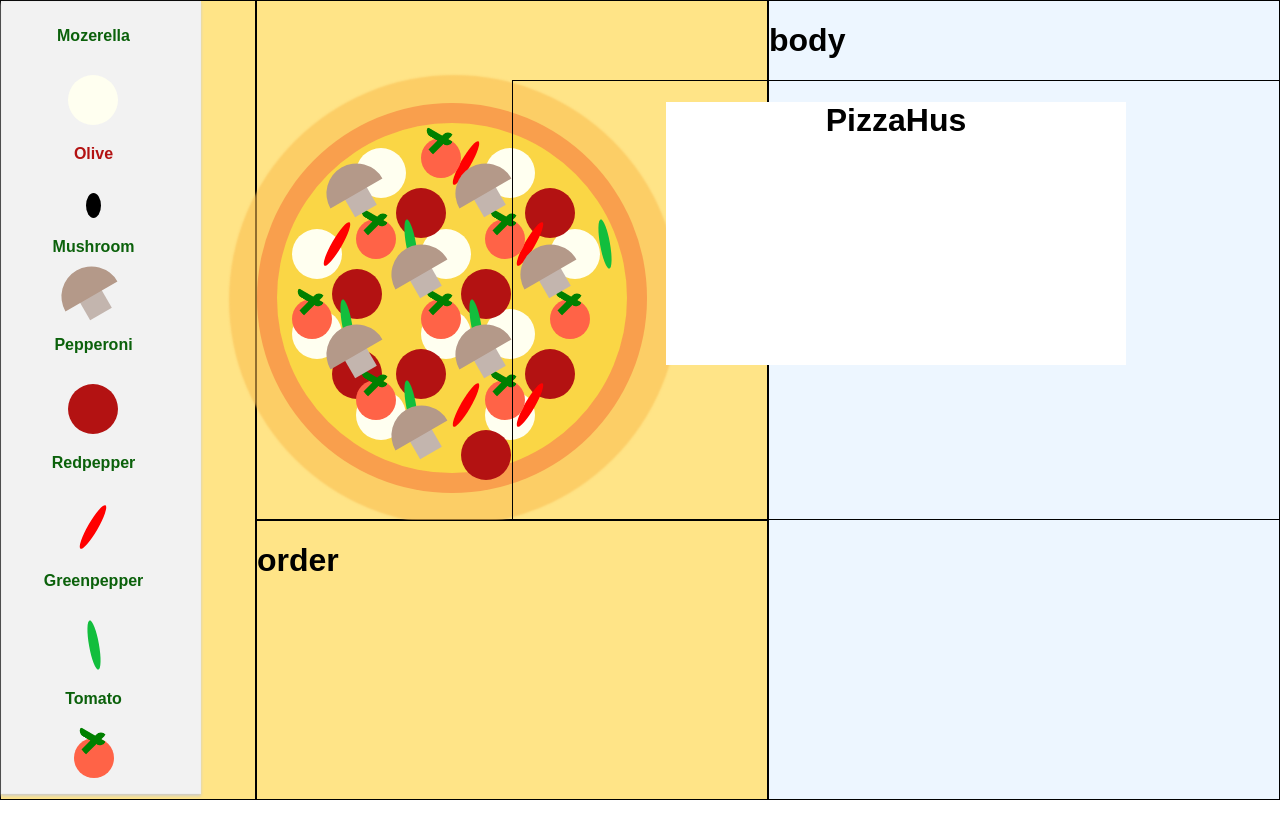
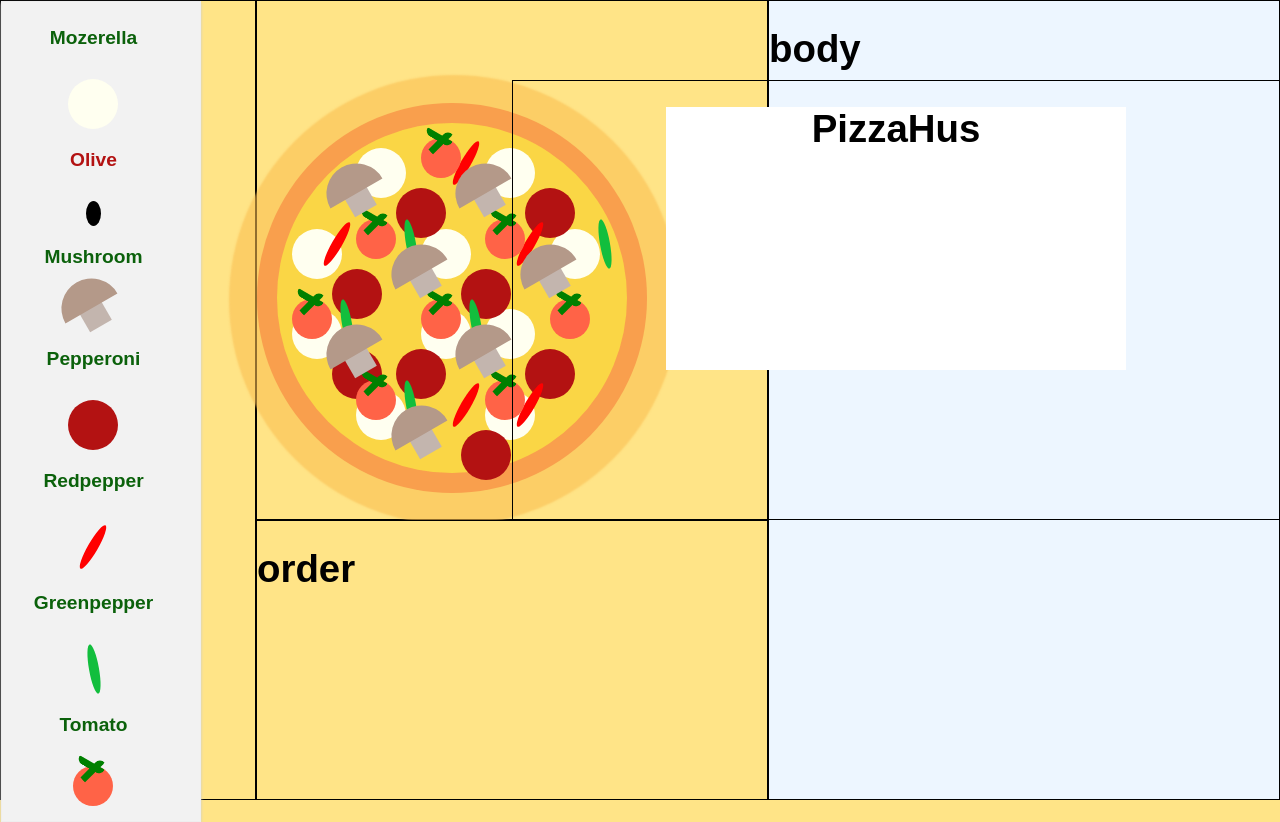
Before and after one commit to MarlenaFlueh/react-pizza-builder, a React (Create React App) app: page / in a window 1280 px wide. Before the commit the page ends 800 px from the top, so only its background shows below. Built offline with nearby package versions, Linux system fonts and the light colour scheme.

Commit message:
add font-size and bg-color global

```diff
--- a/src/index.css
+++ b/src/index.css
@@ -2,4 +2,6 @@ body {
   margin: 0;
   padding: 0;
   font-family: sans-serif;
+  font-size: 1.2rem;
+  background-color: #ffe487;
 }
```
